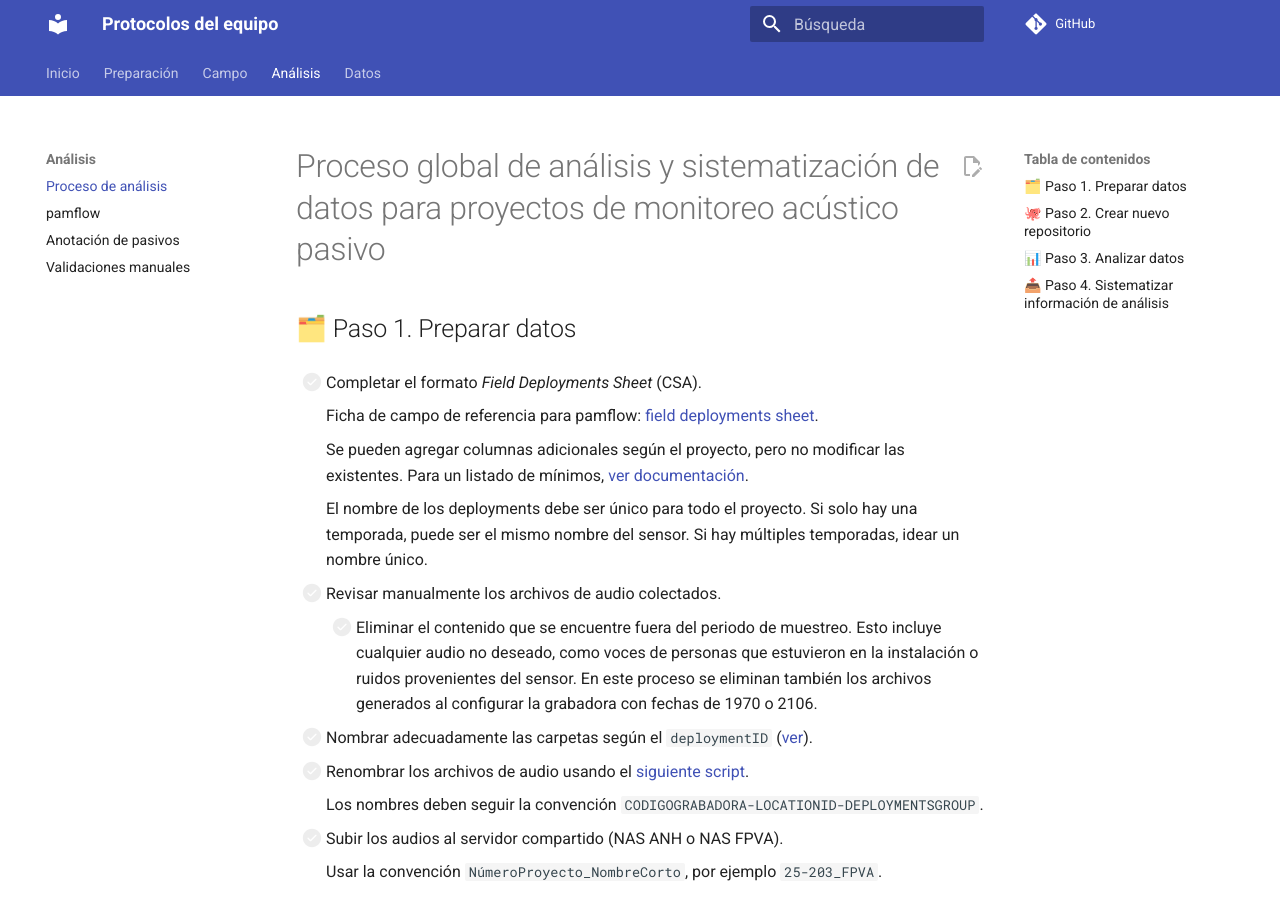
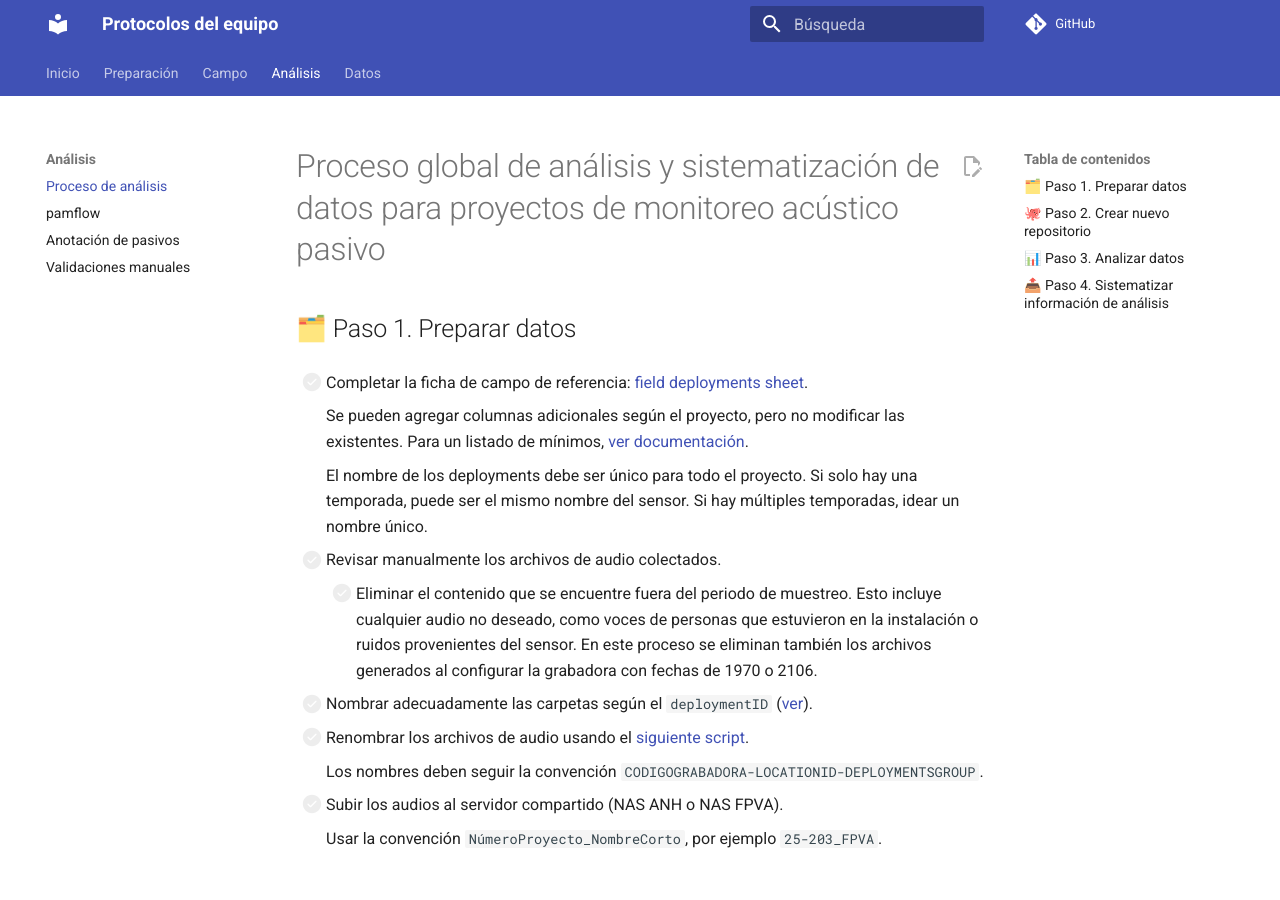
Before and after one commit to juansulloa/protocolos-sonidos, an MkDocs documentation site: the page built from docs/analisis/proceso-analisis.md, in a window 1280 px wide and 900 px high. Built offline with MkDocs 1.6.1 and Material for MkDocs 9.7.7, drawn with Linux system fonts in a browser that asks for light colours; comment, search, counter and statistics services are not loaded.

Commit message:
Revise data preparation instructions in analysis process
Updated instructions for preparing data in the analysis process.

```diff
--- a/docs/analisis/proceso-analisis.md
+++ b/docs/analisis/proceso-analisis.md
@@ -2,9 +2,7 @@
 
 ## 🗂️ Paso 1. Preparar datos
 
-- [ ] Completar el formato *Field Deployments Sheet* (CSA).
-
-    Ficha de campo de referencia para pamflow: [field deployments sheet](https://doi.org/10.5281/zenodo.16922848).
+- [ ] Completar la ficha de campo de referencia: [field deployments sheet](https://doi.org/10.5281/zenodo.16922848).
 
     Se pueden agregar columnas adicionales según el proyecto, pero no modificar las existentes. Para un listado de mínimos, [ver documentación](https://pamflow.readthedocs.io/en/latest/data_standardization/data_exchange_format.html).
 
```
